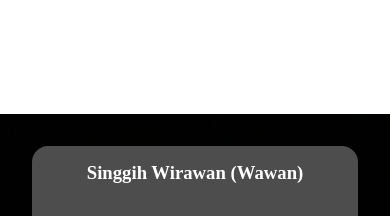
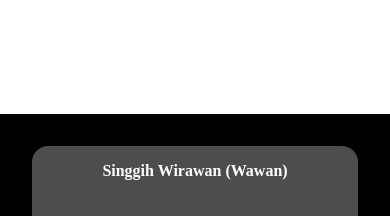
Before and after one commit to RanR112/balateater, a React (Create React App) app: page / in a window 390 px wide. Shown: the part 5183-5399 px from the top of the page. Built offline with nearby package versions, Linux system fonts and the light colour scheme; a web font is replaced by a local one.

Commit message:
fix h3 on footer on mobile size

```diff
--- a/src/components/Footer/footer.css
+++ b/src/components/Footer/footer.css
@@ -47,6 +47,7 @@
   border-radius: 1rem;
   background: rgba(255, 255, 255, 0.3);
   width: 100%;
+  height: -webkit-max-content;
   height: -moz-max-content;
   height: max-content;
   justify-content: center;
@@ -59,6 +60,11 @@
 .footer .content .wawan .text {
   margin-right: 2rem;
   margin-bottom: 4rem;
+}
+@media screen and (max-width: 500px) {
+  .footer .content .wawan .text h3 {
+    font-size: 1rem;
+  }
 }
 .footer .content .wawan .text p {
   font-size: 1rem;
@@ -223,4 +229,5 @@
   .footer .content .footerDiv small {
     font-size: 0.6rem;
   }
-}/*# sourceMappingURL=footer.css.map */
+}
+/*# sourceMappingURL=footer.css.map */
--- a/src/components/Footer/footer.scss
+++ b/src/components/Footer/footer.scss
@@ -59,6 +59,12 @@
             .text {
                 margin-right: 2rem;
                 margin-bottom: 4rem;
+
+                h3 {
+                    @media screen and (max-width: 500px) {
+                        font-size: 1rem;
+                    }
+                }
 
                 p {
                     font-size: 1rem;
```
Also changed, not shown: src/components/Footer/footer.min.css, 2 other files (tests, documents, lock files or other folders).
